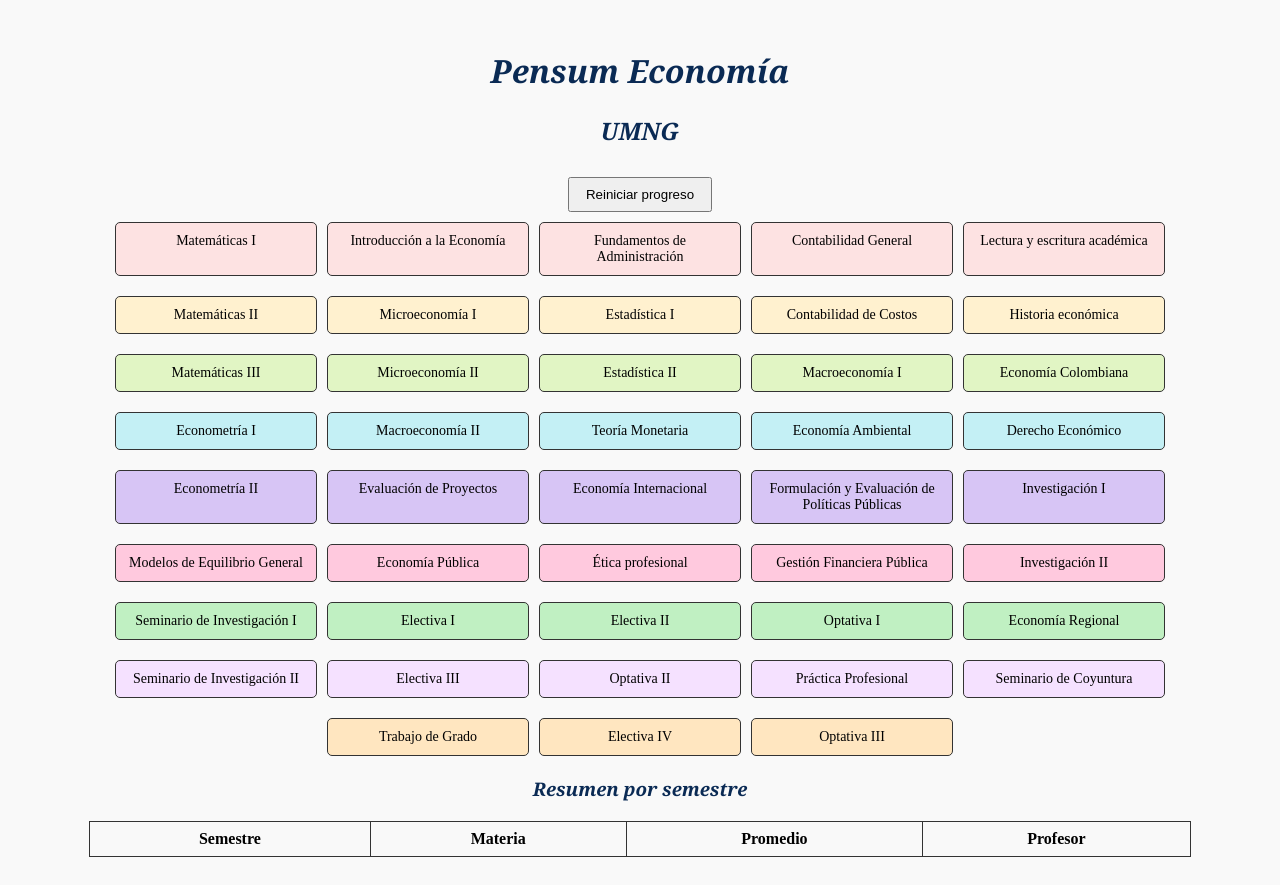
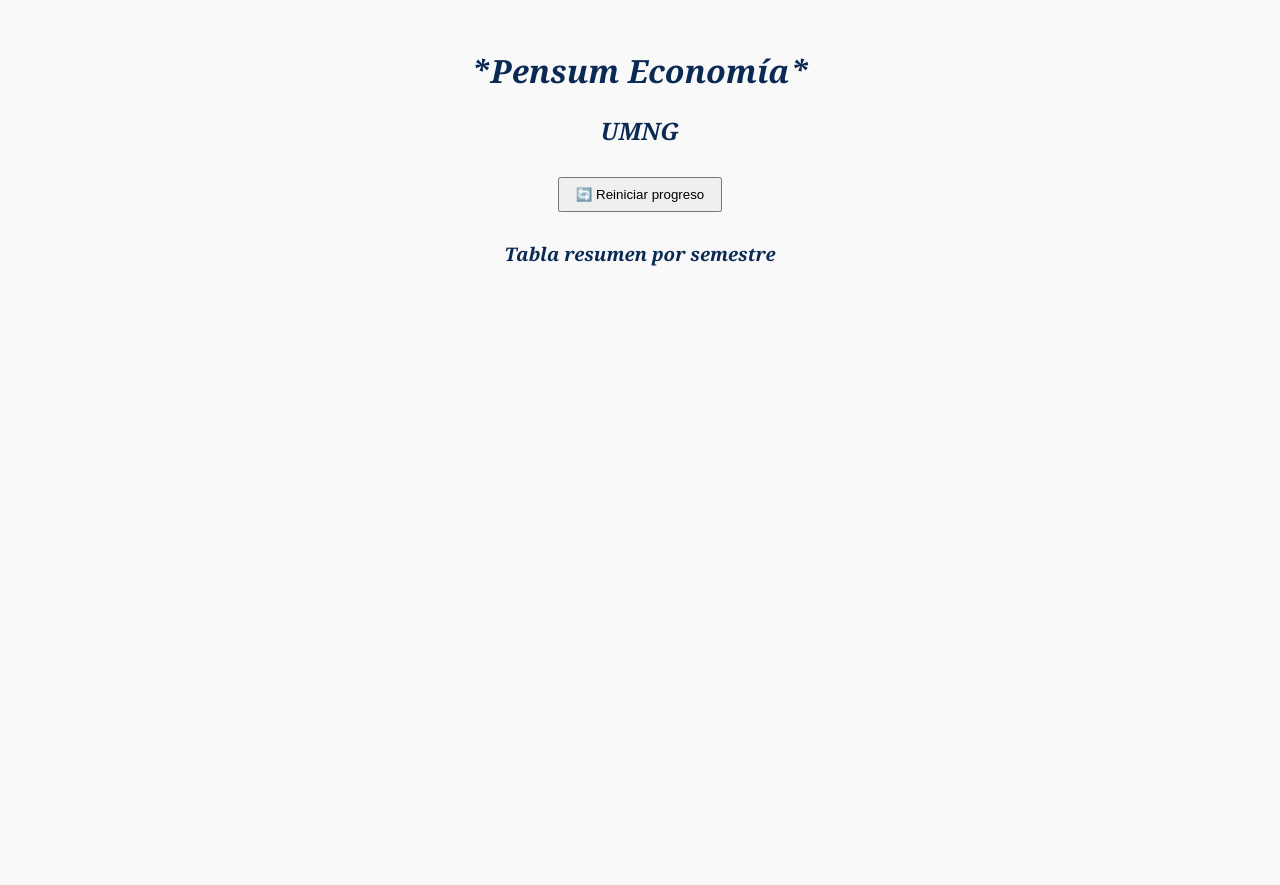
Before and after one commit to An4Isa1/inteno, a plain HTML site: page index.html in a window 1280 px wide. After the commit the page ends 800 px from the top, so only its background shows below. Drawn offline with Linux system fonts and the light colour scheme.

Commit message:
Update index.html

```diff
--- a/index.html
+++ b/index.html
@@ -3,28 +3,19 @@
 <head>
   <meta charset="UTF-8" />
   <meta name="viewport" content="width=device-width, initial-scale=1.0"/>
-  <title>Pensum Economía</title>
-  <link rel="stylesheet" href="style.css" />
+  <title>Pensum Economía - UMNG</title>
+  <link rel="stylesheet" href="style.css"/>
 </head>
 <body>
-  <h1><em>Pensum Economía</em></h1>
-  <h2><em>UMNG</em></h2>
-  <button onclick="reiniciarProgreso()">Reiniciar progreso</button>
+  <h1 class="titulo">*Pensum Economía*</h1>
+  <h2 class="subtitulo">UMNG</h2>
+  <div class="contenedor-semestres" id="contenedor-semestres"></div>
 
-  <div id="pensum-container"></div>
-
-  <h3><em>Resumen por semestre</em></h3>
-  <table id="resumen">
-    <thead>
-      <tr>
-        <th>Semestre</th>
-        <th>Materia</th>
-        <th>Promedio</th>
-        <th>Profesor</th>
-      </tr>
-    </thead>
-    <tbody></tbody>
-  </table>
+  <div class="resumen">
+    <button onclick="reiniciarProgreso()">🔄 Reiniciar progreso</button>
+    <h3>Tabla resumen por semestre</h3>
+    <div id="tablaResumen"></div>
+  </div>
 
   <script src="script.js"></script>
 </body>
```
